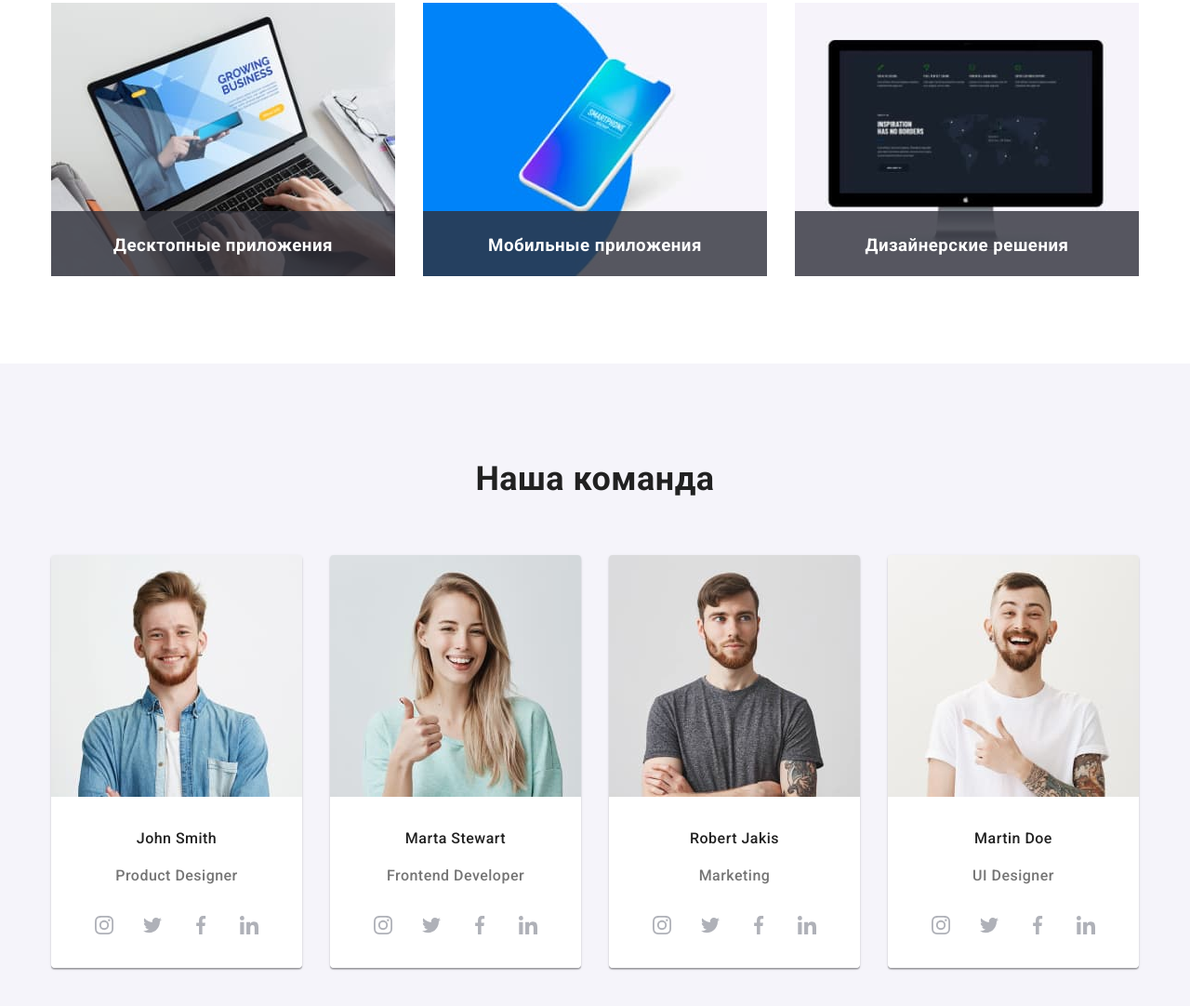
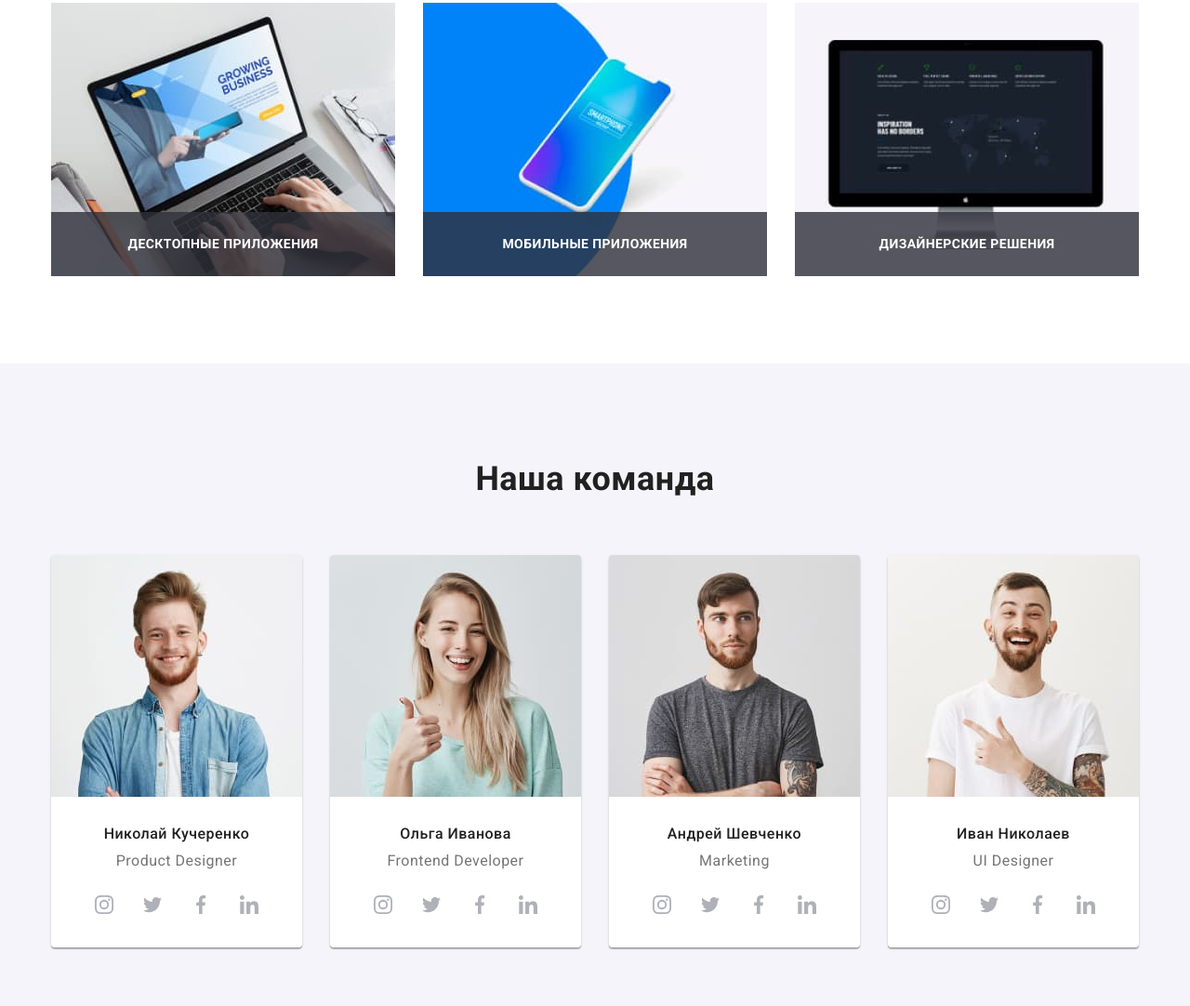
Before and after one commit to petrovskyi-Hub/goit-markup-hw-06, a plain HTML site: page index.html in a window 1280 px wide. Shown: the part 1337-2419 px from the top of the page at 93% size. Drawn offline with nearby package versions, Linux system fonts and the light colour scheme.

Commit message:
Исправляет ошибки оформления

```diff
--- a/CSS/main.css
+++ b/CSS/main.css
@@ -284,7 +284,6 @@
   bottom: 0;
   left: 0;
   width: 100%;
-  height: 70px;
 
   padding-top: 27px;
   padding-bottom: 27px;
@@ -294,8 +293,14 @@
 
 .possibilities__title {
   margin: 0;
+
+  font-weight: 700;
+  font-size: 14px;
+  line-height: 1.14;
+  letter-spacing: 0.03em;
   color: var(--primary-white-color);
   text-align: center;
+  text-transform: uppercase;
 }
 
 /* .possibilities-title:hover,
@@ -337,7 +342,7 @@
   color: var(--title-text-color);
   font-weight: 500;
   font-size: 16px;
-  line-height: 1.9;
+  line-height: 1.19;
   text-align: center;
   letter-spacing: 0.03em;
 }
@@ -347,9 +352,9 @@
   margin-bottom: 16px;
 
   color: var(--primary-text-color);
-  font-weight: 500;
+  font-weight: 400;
   font-size: 16px;
-  line-height: 1.9;
+  line-height: 1.19;
   text-align: center;
   letter-spacing: 0.03em;
 }
--- a/index.html
+++ b/index.html
@@ -250,7 +250,7 @@
         <div class="container">
           <h2 class="section-title team">Наша команда</h2>
           <ul class="team list">
-            <!-- John Smith -->
+            <!-- Николай Кучеренко -->
             <li class="worker">
               <img
                 class="worker__img"
@@ -258,7 +258,7 @@
                 alt="Фото John Smith"
               />
               <div class="worker__card-content">
-                <h3 class="worker__name">John Smith</h3>
+                <h3 class="worker__name">Николай Кучеренко</h3>
                 <p class="worker__position">Product Designer</p>
                 <ul class="worker__social-list list">
                   <li class="worker__social-item">
@@ -296,7 +296,7 @@
                 </ul>
               </div>
             </li>
-            <!-- Marta Stewart -->
+            <!-- Ольга Иванова -->
             <li class="worker">
               <img
                 class="worker__img"
@@ -304,7 +304,7 @@
                 alt="Фото Marta Stewart"
               />
               <div class="worker__card-content">
-                <h3 class="worker__name">Marta Stewart</h3>
+                <h3 class="worker__name">Ольга Иванова</h3>
                 <p class="worker__position">Frontend Developer</p>
                 <ul class="worker__social-list list">
                   <li class="worker__social-item">
@@ -342,7 +342,7 @@
                 </ul>
               </div>
             </li>
-            <!-- Robert Jakis -->
+            <!-- Андрей Шевченко -->
             <li class="worker">
               <img
                 class="worker__img"
@@ -350,7 +350,7 @@
                 alt="Фото Robert Jakis"
               />
               <div class="worker__card-content">
-                <h3 class="worker__name">Robert Jakis</h3>
+                <h3 class="worker__name">Андрей Шевченко</h3>
                 <p class="worker__position">Marketing</p>
                 <ul class="worker__social-list list">
                   <li class="worker__social-item">
@@ -388,7 +388,7 @@
                 </ul>
               </div>
             </li>
-            <!-- Martin Doe -->
+            <!-- Иван Николаев -->
             <li class="worker">
               <img
                 class="worker__img"
@@ -396,7 +396,7 @@
                 alt="Фото Martin Doe"
               />
               <div class="worker__card-content">
-                <h3 class="worker__name">Martin Doe</h3>
+                <h3 class="worker__name">Иван Николаев</h3>
                 <p class="worker__position">UI Designer</p>
                 <ul class="worker__social-list list">
                   <li class="worker__social-item">
```
